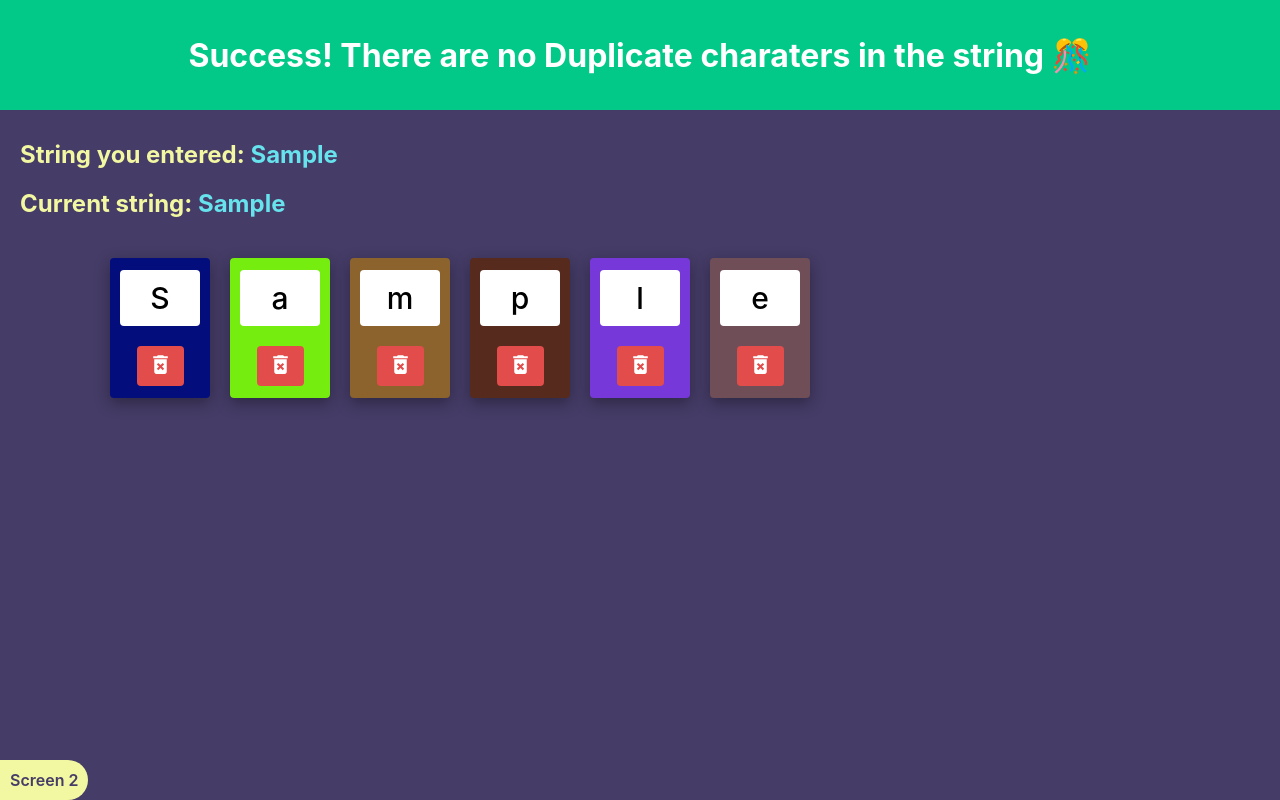
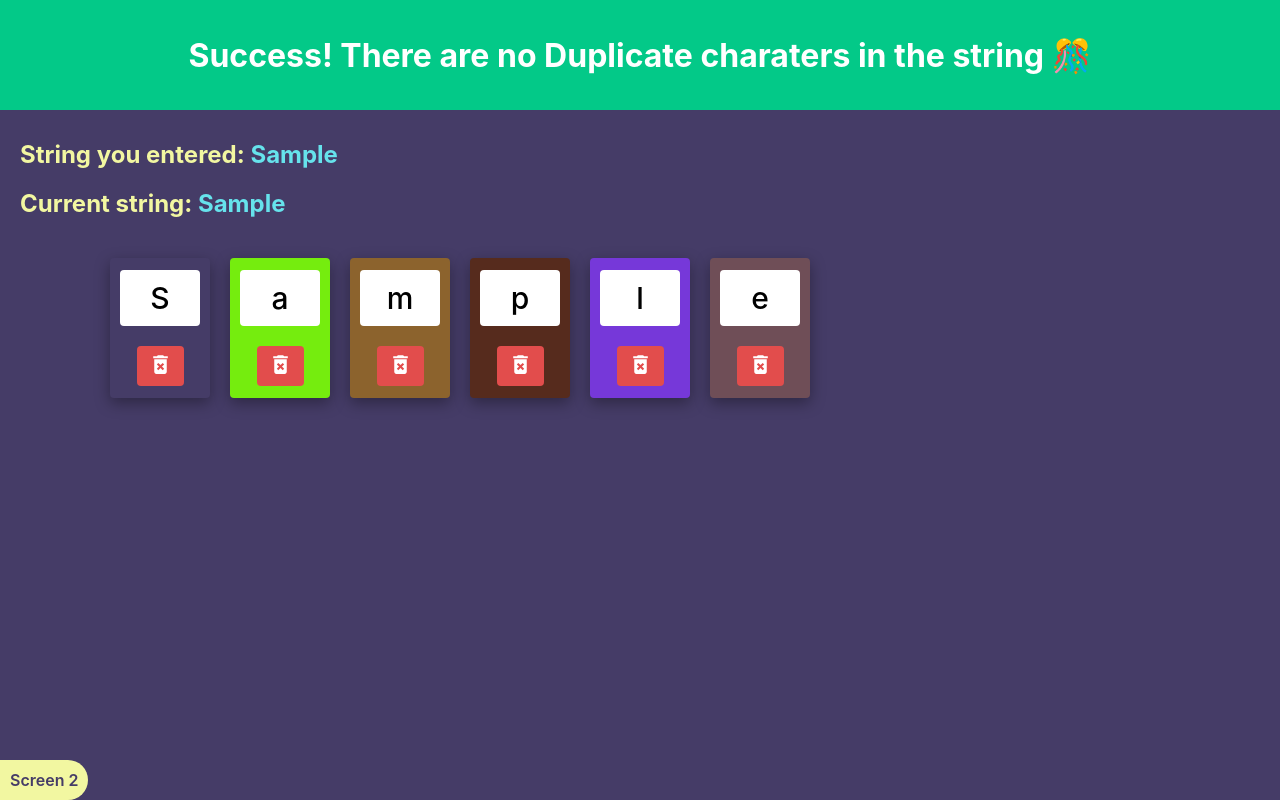
Before and after one commit to HousewareHQ/frontend-engineering-octernship, a React (Create React App) app in the folder app/: page / in a window 1280 px wide. Both pictures are taken after typing "Sample" into the empty fields and a click on the button "Submit". Built offline with nearby package versions, Linux system fonts and the light colour scheme; the HTML template or start-up script is replaced by a standard one.

Commit message:
Both captital ,small letter will have same bgcolor

```diff
--- a/app/src/components/screen2/screen2.jsx
+++ b/app/src/components/screen2/screen2.jsx
@@ -78,7 +78,7 @@ export const Screen2 = () => {
             <div
               className="card"
               key={key}
-              style={{ backgroundColor: letterBackground[input] }}
+              style={{ backgroundColor: letterBackground[input.toLowerCase()] }}
             >
               <div className="letter">{input}</div>
               <button
```
